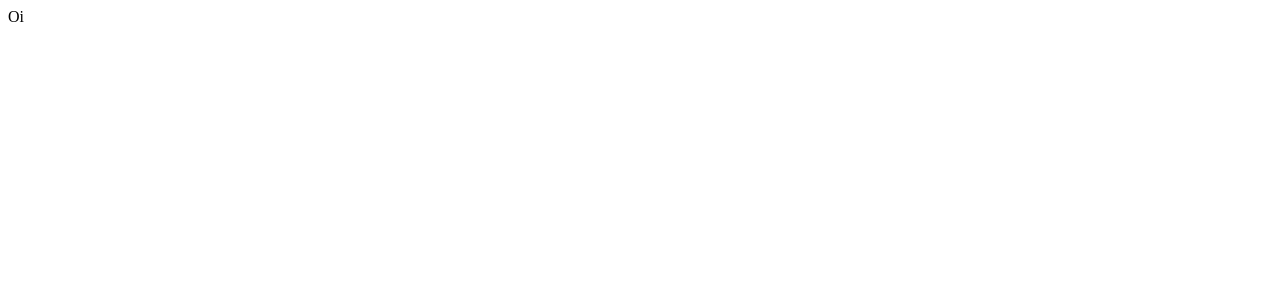
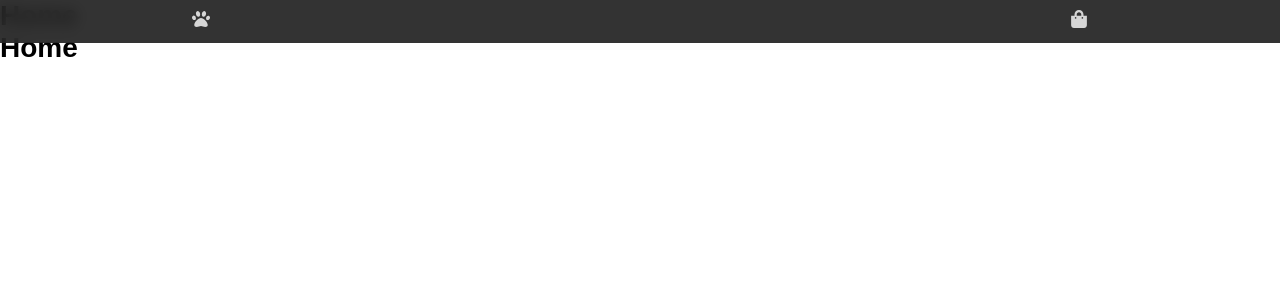
Before and after one commit to Patrick-Wilker/cao-amigo, a React (Create React App) app: page / in a window 1280 px wide. Shown: the top 300 px of the page. Built offline with nearby package versions, Linux system fonts and the light colour scheme.

Commit message:
Create header

```diff
--- a/package.json
+++ b/package.json
@@ -10,8 +10,11 @@
     "@types/node": "^12.0.0",
     "@types/react": "^16.9.0",
     "@types/react-dom": "^16.9.0",
+    "@types/react-router-dom": "^5.1.5",
     "react": "^16.13.1",
     "react-dom": "^16.13.1",
+    "react-icons": "^3.11.0",
+    "react-router-dom": "^5.2.0",
     "react-scripts": "3.4.3",
     "typescript": "~3.7.2"
   },
--- a/src/App.tsx
+++ b/src/App.tsx
@@ -1,10 +1,14 @@
 import React from 'react';
+
+import './assets/styles/global.css';
+
+import Routes from './routes';
 
 function App() {
   return (
-    <div className="App">
-      Oi
-    </div>
+    <>
+      <Routes/>
+    </>
   );
 }
 
--- /dev/null
+++ b/src/assets/styles/global.css
@@ -0,0 +1,30 @@
+*{
+    margin: 0;
+    padding: 0;
+    outline: 0;
+    box-sizing: border-box;
+}
+html, body, #root{
+    min-height: 100%;
+}
+body{
+    -webkit-font-smoothing: antialiased !important;
+}
+::-webkit-scrollbar {
+    width:6px;
+}
+::-webkit-scrollbar-thumb{
+    background:#131313;
+    border-radius: 8px;
+}
+
+body, input, button {
+    font-size: 14px;
+    font-family: 'Arial', sans-serif;
+}
+a{
+    text-decoration: none;
+}
+button{
+    cursor: pointer;
+}
--- /dev/null
+++ b/src/components/Header/index.tsx
@@ -0,0 +1,22 @@
+import React from 'react';
+import {Link} from 'react-router-dom';
+
+import {FaPaw, FaShoppingBag} from 'react-icons/fa';
+
+import './styles.css'
+
+export default function Header(){
+
+    return(
+        <header>
+            <div className="content">
+                <Link to="/">
+                    <FaPaw/>
+                </Link>
+                <Link to="/cart">
+                    <FaShoppingBag/>
+                </Link>
+            </div>
+        </header>
+    )
+}
--- /dev/null
+++ b/src/components/Header/styles.css
@@ -0,0 +1,21 @@
+header{
+    position: fixed;
+    width: 100%;
+    background: rgba(29, 29, 29, 0.9);
+    -webkit-backdrop-filter: blur(8px);
+        backdrop-filter: blur(8px);
+    padding: 10px 0;
+}
+
+header .content{
+    width: 70%;
+    margin: 0 auto;
+    display: flex;
+    align-items: center;
+    justify-content: space-between;
+}
+
+header a{
+    color: #D6D6D6;
+    font-size: 18px;
+}
--- /dev/null
+++ b/src/pages/Cart/index.tsx
@@ -0,0 +1,14 @@
+import React from 'react';
+
+import Header from '../../components/Header';
+
+export default function Cart(){
+    return (
+        <>
+            <Header/>
+            <h1>Cart</h1>
+            <h1>Cart</h1>
+
+        </>
+    );
+}
--- /dev/null
+++ b/src/pages/Home/index.tsx
@@ -0,0 +1,14 @@
+import React from 'react';
+
+import Header from '../../components/Header';
+
+export default function Home(){
+    return (
+        <>
+            <Header/>
+            <h1>Home</h1>
+            <h1>Home</h1>
+
+        </>
+    );
+}
--- /dev/null
+++ b/src/routes.tsx
@@ -0,0 +1,16 @@
+import React from 'react';
+import {BrowserRouter, Switch, Route} from 'react-router-dom';
+
+import Home from './pages/Home';
+import Cart from './pages/Cart';
+
+export default function Routes(){
+    return (
+        <BrowserRouter>
+            <Switch>
+                <Route path="/" exact component={Home}/>
+                <Route path="/" component={Cart}/>
+            </Switch>
+        </BrowserRouter>
+    );
+}
```
Also changed, not shown: 1 other file (tests, documents, lock files or other folders).
